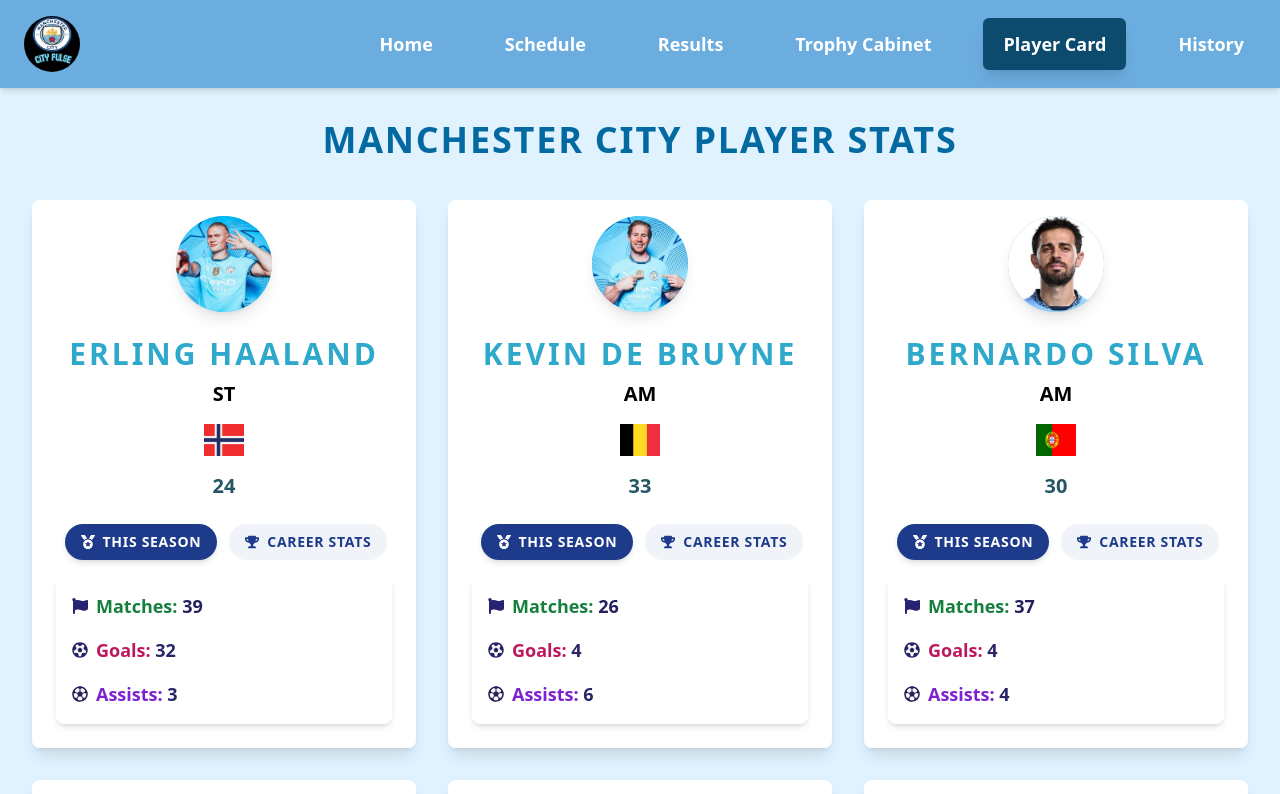
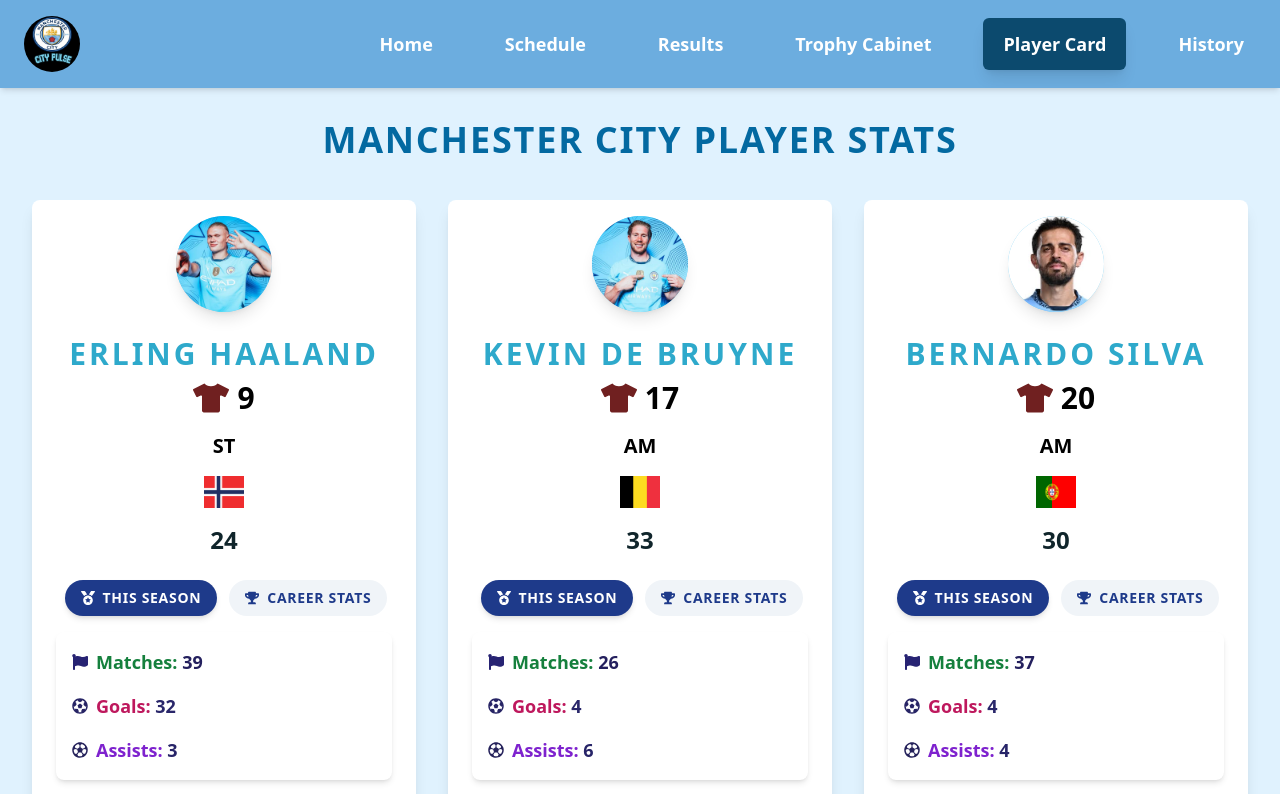
Before and after one commit to smokeyshawn18/CityPulse, a React (Vite) app: page /Player-Card in a window 1280 px wide. Shown: the top 794 px of the page. Built offline with nearby package versions, Linux system fonts and the light colour scheme.

Commit message:
architecture update

```diff
--- a/index.html
+++ b/index.html
@@ -9,12 +9,12 @@
       name="google-site-verification"
       content="0QVNK0jGyzr4XlGsCS0aT27M2Ce3vogJztTUSX6DjpE"
     />
-    <title>CityPulse - The Ultimate Manchester City Experience</title>
+    <title>MCityX - The Ultimate Manchester City Experience</title>
     <meta
       name="description"
-      content="Explore CityPulse for the latest Manchester City news, schedules, player stats, and more. Your one-stop destination for all things Manchester City."
+      content="Explore MCityX for the latest Manchester City news, schedules, player stats, and more. Your one-stop destination for all things Manchester City."
     />
-    <link rel="manifest" href="/manifest.json">
+    <link rel="manifest" href="/manifest.json" />
   </head>
   <body>
     <div id="root"></div>
--- a/src/components/PlayerCard.jsx
+++ b/src/components/PlayerCard.jsx
@@ -5,6 +5,7 @@
   FaRegFutbol,
   FaRunning,
   FaFlag,
+  FaTshirt,
   FaTrophy,
 } from "react-icons/fa";
 import { CiMedicalCross } from "react-icons/ci";
@@ -15,29 +16,25 @@
   const [careerStats, setCareerStats] = useState(player.careerStats);
 
   useEffect(() => {
-    // Automatically update career stats when the season stats change
     if (player.position === "GK") {
-      setCareerStats((prevCareerStats) => ({
-        ...prevCareerStats,
+      setCareerStats({
         appearances:
-          prevCareerStats.appearances + player.seasonStats.appearances,
+          player.careerStats.appearances + player.seasonStats.appearances,
         goalsConceded:
-          (prevCareerStats.goalsConceded || 0) +
-          player.seasonStats.goalsConceded,
+          player.careerStats.goalsConceded + player.seasonStats.goalsConceded,
         cleanSheets:
-          (prevCareerStats.cleanSheets || 0) + player.seasonStats.cleanSheets,
-      }));
+          player.careerStats.cleanSheets + player.seasonStats.cleanSheets,
+      });
     } else {
-      // For field players, include goals and assists as well
-      setCareerStats((prevCareerStats) => ({
-        ...prevCareerStats,
+      setCareerStats({
         appearances:
-          prevCareerStats.appearances + player.seasonStats.appearances,
-        goals: prevCareerStats.goals + player.seasonStats.goals,
-        assists: prevCareerStats.assists + player.seasonStats.assists,
-      }));
+          player.careerStats.appearances + player.seasonStats.appearances,
+        goals: player.careerStats.goals + player.seasonStats.goals,
+        assists: player.careerStats.assists + player.seasonStats.assists,
+      });
     }
-  }, [player.seasonStats, player.position]); // Dependency array triggers when seasonStats or player position changes
+  }, [player]); // Depend only on `player` to prevent unnecessary re-renders
+  // Dependency array triggers when seasonStats or player position changes
 
   return (
     <div className="relative bg-white shadow-lg rounded-lg overflow-hidden transform transition-transform hover:scale-105 hover:shadow-3xl duration-300 ease-in-out">
@@ -65,6 +62,11 @@
           </div>
         )}
 
+        <p className="font-bold text-3xl text-center mt-2 mb-4 text-black flex items-center justify-center gap-2">
+          <FaTshirt className="text-[#702020] text-4xl" />
+          {player.number}
+        </p>
+
         <p className="text-[#000000] mb-4 text-xl font-bold text-center">
           {player.position}
         </p>
@@ -75,7 +77,7 @@
           className="w-10 h-8 mx-auto mb-4"
         />
 
-        <p className="text-[#245664] mb-6 text-xl font-bold text-center uppercase">
+        <p className="text-[#10252b] mb-6 text-2xl font-bold text-center uppercase">
           {player.age}
         </p>
 
--- a/src/components/TopScorers.jsx
+++ b/src/components/TopScorers.jsx
@@ -254,18 +254,18 @@
     status: "Active",
     competitions: {
       premierLeague: {
-        matches: 172,
-        goals: 54,
-        assists: 27,
+        matches: 183,
+        goals: 61,
+        assists: 28,
         logo: premierLeagueLogo,
       },
       championsLeague: {
-        matches: 56,
-        goals: 18,
+        matches: 60,
+        goals: 19,
         assists: 12,
         logo: championsLeagueLogo,
       },
-      faCup: { matches: 26, goals: 12, assists: 8, logo: faCupLogo },
+      faCup: { matches: 27, goals: 12, assists: 9, logo: faCupLogo },
       communityShield: {
         matches: 4,
         goals: 0,
--- a/src/components/History.jsx
+++ b/src/pages/History.jsx
@@ -6,7 +6,7 @@
 import leagueCupImg from "../assets/images/league.png";
 import Goat from "../assets/images/pep.jpg";
 import Evolution from "../assets/images/logoevo.jpg";
-import TopScorers from "./TopScorers";
+import TopScorers from "../components/TopScorers";
 
 const timelineData = [
   {
--- a/src/components/Home.jsx
+++ b/src/pages/Home.jsx
@@ -4,10 +4,10 @@
 import City from "../assets/images/logo.svg";
 import { FaMapMarkerAlt, FaClock, FaTicketAlt } from "react-icons/fa";
 import { useState, useMemo, useEffect, useCallback } from "react";
-import Kit from "./Kit";
-import CoachProfile from "./Coach";
-import KeyPerformers from "./KeyPerformers";
-import Happening from "./Happening";
+import Kit from "../components/Kit";
+import CoachProfile from "../components/Coach";
+import KeyPerformers from "../pages/KeyPerformers";
+import Happening from "../components/Happening";
 import PremierLeagueLogo from "../assets/images/prem.webp";
 
 const Home = () => {
@@ -209,7 +209,7 @@
           />
           <div className="absolute inset-0 bg-gradient-to-r from-black to-transparent opacity-60 rounded-3xl"></div>
           <div className="absolute bottom-0 left-0 p-4 sm:p-8 text-white">
-            <h1 className="text-4xl sm:text-6xl font-bold">CityPulse</h1>
+            <h1 className="text-4xl sm:text-6xl font-bold">MCityX</h1>
             <p className="text-md sm:text-lg font-medium mt-2 sm:mt-3">
               Your Home for Manchester City.
             </p>
--- a/src/components/PlayerSection.jsx
+++ b/src/pages/PlayerSection.jsx
@@ -1,4 +1,4 @@
-import PlayerCard from "./PlayerCard.jsx";
+import PlayerCard from "../components/PlayerCard.jsx";
 import PhilFoden from "../assets/images/fode.jpg";
 import ErlingHaaland from "../assets/images/haaland.jpg";
 import KevinDeBruyne from "../assets/images/kdb.jpg";
@@ -35,6 +35,7 @@
 import Mar from "../assets/images/marmoush.webp";
 import Eg from "../assets/images/eg.webp";
 import Arg from "../assets/images/arg.webp";
+import Nico from "../assets/images/nico.webp";
 // Sample player data
 const players = [
   {
@@ -144,7 +145,7 @@
   },
   {
     name: "Omar Marmoush",
-    number: 0,
+    number: 7,
     position: "ST",
     age: 25,
     country: Eg,
@@ -422,7 +423,32 @@
     },
     injured: false,
   },
-
+  {
+    name: "Nico Gonzalez",
+    number: 0,
+    position: "DM",
+    age: 23,
+    injury: "Torn ACL",
+    country: Spain,
+    injured: false,
+    injuryDetails: {
+      type: "Cruciate Ligament Injury",
+      recoveryTime: "Out for a Season!",
+      tm: "Sept 22, 2024",
+    },
+    injuryIcon: FaHospital,
+    image: Nico,
+    careerStats: {
+      goals: 5,
+      assists: 7,
+      appearances: 102,
+    },
+    seasonStats: {
+      goals: 7,
+      assists: 5,
+      appearances: 29,
+    },
+  },
   {
     name: "C. Echeverri",
     position: "AM",
@@ -485,11 +511,11 @@
       assists: 1,
       appearances: 1,
     },
-    injured: true,
+    injured: false,
     injuryDetails: {
       tm: "Aug 14, 2024",
       type: "Broken Leg",
-      recoveryTime: "Early January 2025",
+      recoveryTime: "Early Feb 2025",
     },
     injuryIcon: FaHospital,
   },
```
Also changed, not shown: src/App.jsx (+5 -5 lines), src/main.jsx (+7 -7 lines), src/assets/images/nico.webp (added), src/pages/KeyPerformers.jsx (renamed from src/components/KeyPerformers.jsx), src/pages/Result.jsx (renamed from src/components/Result.jsx), src/pages/Schedule.jsx (renamed from src/components/Schedule.jsx), src/pages/Trophy.jsx (renamed from src/components/Trophy.jsx), 7 other files (tests, documents, lock files or other folders).
